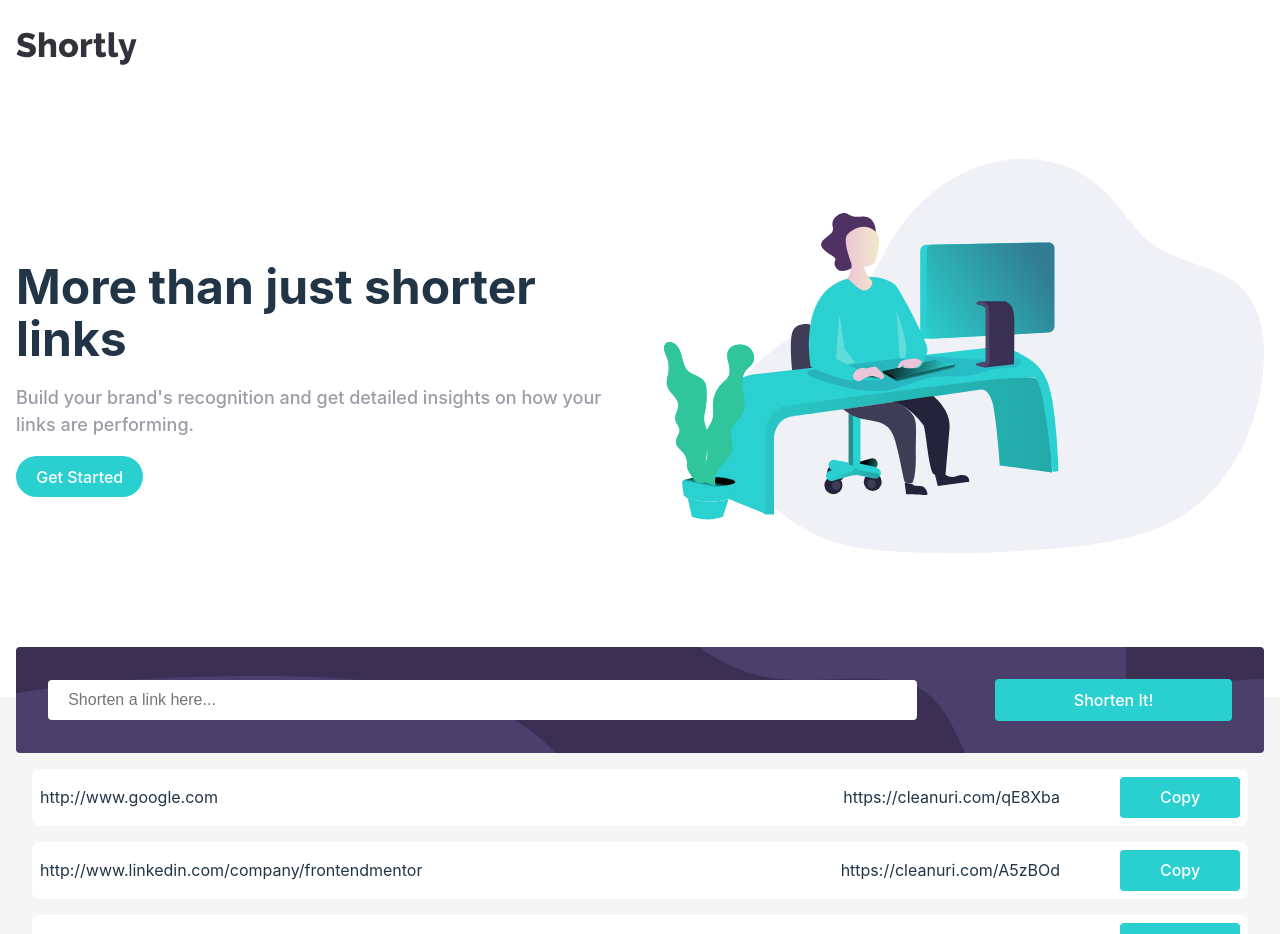
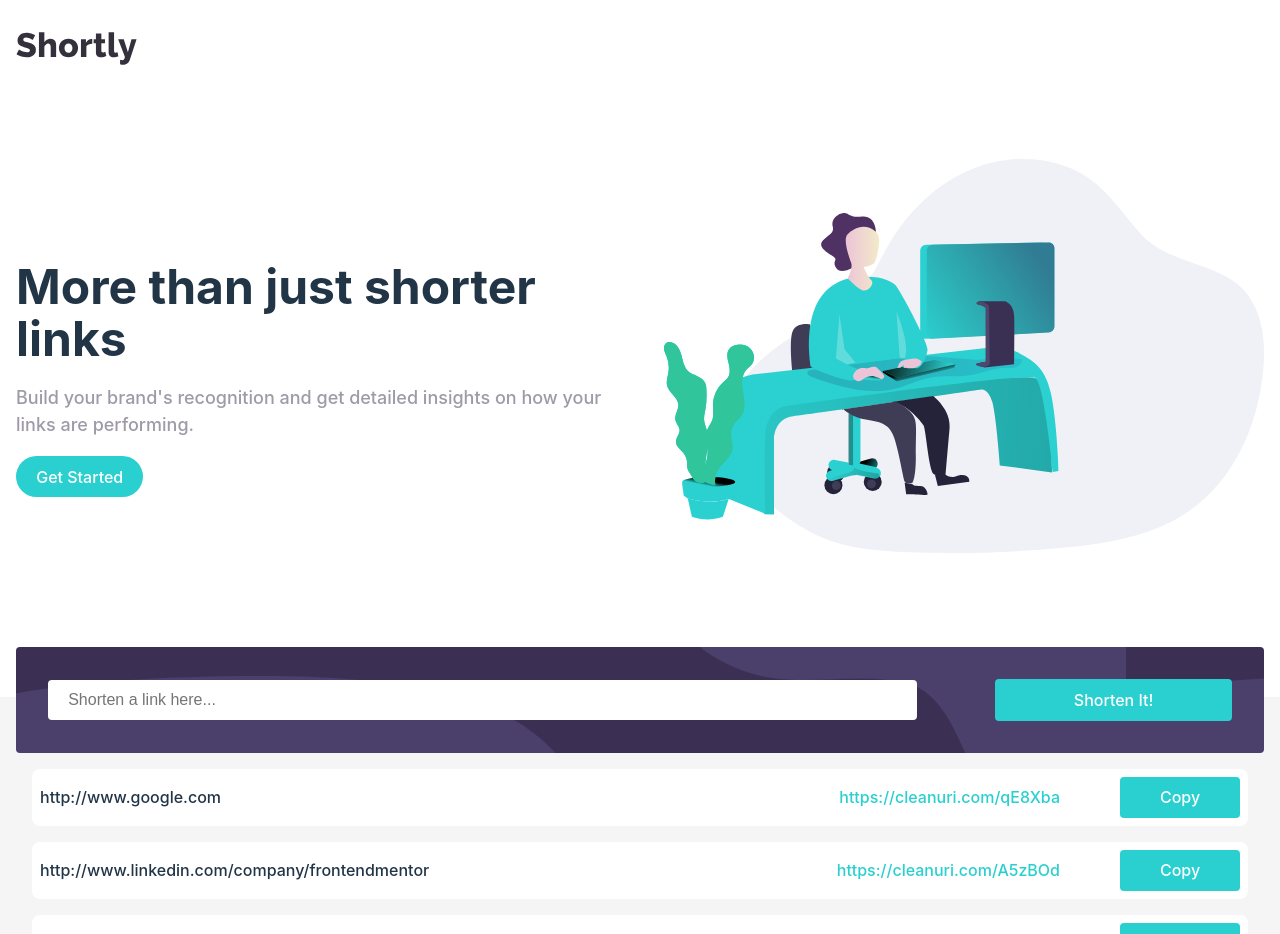
Before and after one commit to npkorintus/url-shortener_v2, a React (Vite) app: page / in a window 1280 px wide. Shown: the top 934 px of the page. Built offline with nearby package versions, Linux system fonts and the light colour scheme.

Commit message:
styling tweaks to MainContent component

```diff
--- a/src/components/MainContent/MainContent.css
+++ b/src/components/MainContent/MainContent.css
@@ -10,6 +10,24 @@
   display: block;
   /* justify-content: space-between;
   align-items: center; */
+  font-weight: 500;
+}
+
+.long-url {
+  width: 100%;
+  text-align: left;
+  padding: 4px 0;
+}
+
+.short-url {
+  width: 100%;
+  text-align: left;
+  color: hsl(180, 66%, 49%);
+  padding: 4px 0;
+}
+
+.copy-btn-container {
+  margin-top: 16px;
 }
 
 .card {
@@ -74,6 +92,22 @@
     align-items: center;
   }
 
+  .long-url {
+    width: 40%;
+    text-align: left;
+    padding: 0;
+  }
+
+  .short-url {
+    width: 40%;
+    text-align: right ;
+    padding: 0;
+  }
+
+  .copy-btn-container {
+    margin-top: 0;
+  }
+
   .card-container {
     display: flex;
     flex-direction: row;
--- a/src/components/MainContent/MainContent.jsx
+++ b/src/components/MainContent/MainContent.jsx
@@ -40,7 +40,7 @@ function MainContent(props) {
             <div>{url.shortenedUrl}</div>
             <button className='btn-copy' onClick={() => navigator.clipboard.writeText(url.shortenedUrl)}>Copy</button>
           </div> */}
-          <div className='long-url' style={{ width: '40%', textAlign: 'left' }}>{url.originalUrl}</div>
+          <div className='long-url'>{url.originalUrl}</div>
           {isMobile && <hr />}
           <div className='short-url' style={{ width: '40%', textAlign: 'right' }}>{url.shortenedUrl}</div>
           <div className='copy-btn-container'
```
